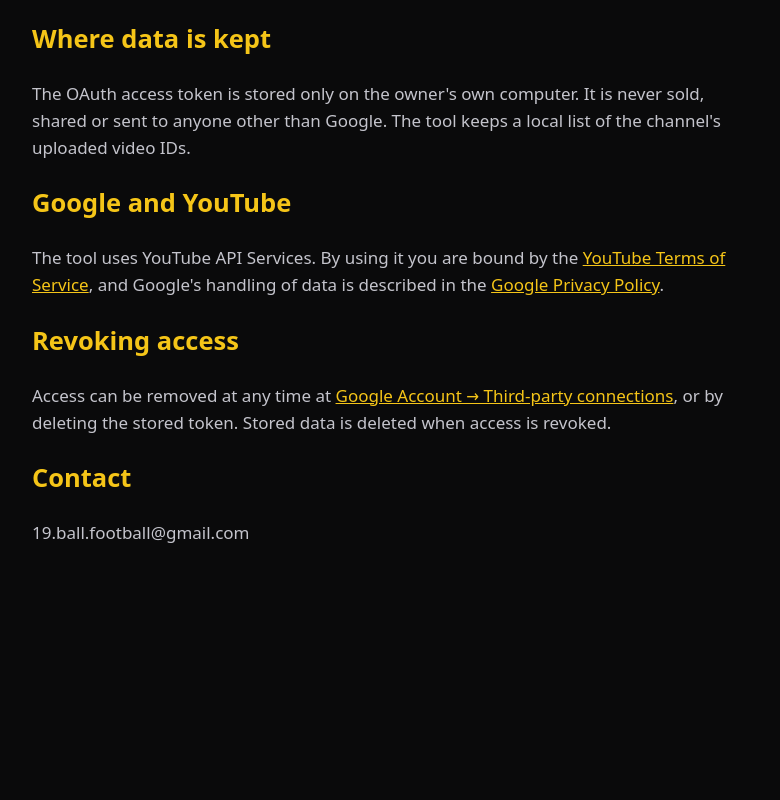
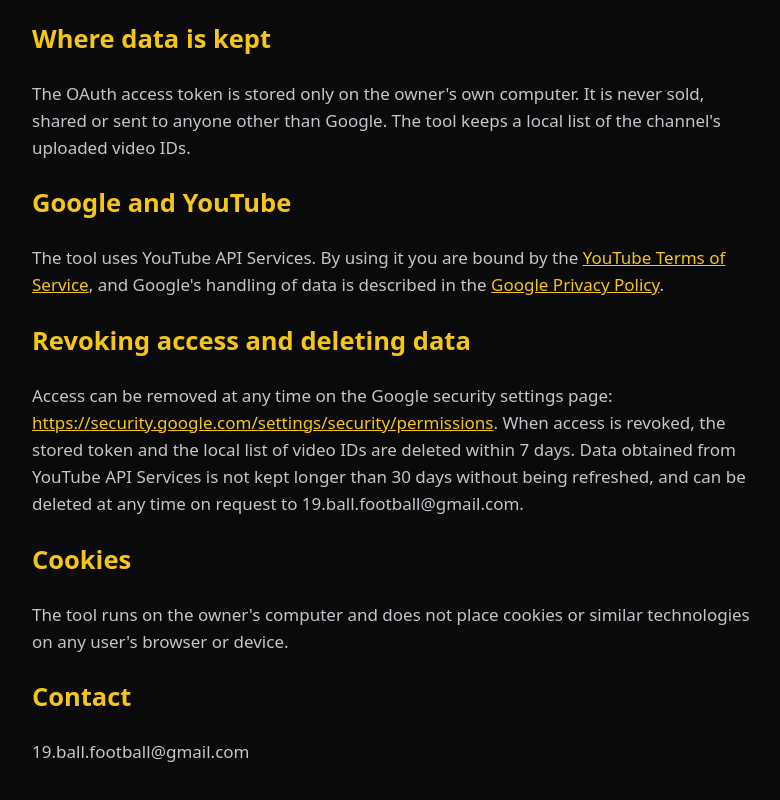
Before and after one commit to OmarMOFaw/OmarMOFaw.github.io, a plain HTML site: page privacy.html in a window 1280 px wide. Shown: the part 695-1495 px from the top of the page, without its empty margins (248-1028 px from the left). Before the commit the page ends 1306 px from the top, so only its background shows below. Drawn offline with Linux system fonts and the light colour scheme.

Commit message:
YouTube API Services wording, revocation link, data deletion

```diff
--- a/privacy.html
+++ b/privacy.html
@@ -40,10 +40,12 @@ to anyone other than Google. The tool keeps a local list of the channel's upload
 <a href="https://www.youtube.com/t/terms">YouTube Terms of Service</a>, and Google's handling of data is
 described in the <a href="https://policies.google.com/privacy">Google Privacy Policy</a>.</p>
 
-<h2>Revoking access</h2>
-<p>Access can be removed at any time at
-<a href="https://myaccount.google.com/permissions">Google Account → Third-party connections</a>, or by
-deleting the stored token. Stored data is deleted when access is revoked.</p>
+<h2>Revoking access and deleting data</h2>
+<p>Access can be removed at any time on the Google security settings page:
+<a href="https://security.google.com/settings/security/permissions">https://security.google.com/settings/security/permissions</a>.
+When access is revoked, the stored token and the local list of video IDs are deleted within 7 days. Data obtained from YouTube API Services is not kept longer than 30 days without being refreshed, and can be deleted at any time on request to 19.ball.football@gmail.com.</p>
+<h2>Cookies</h2>
+<p>The tool runs on the owner's computer and does not place cookies or similar technologies on any user's browser or device.</p>
 
 <h2>Contact</h2>
 <p>19.ball.football@gmail.com</p>
```
Also changed, not shown: index.html (+1 -0 lines).
